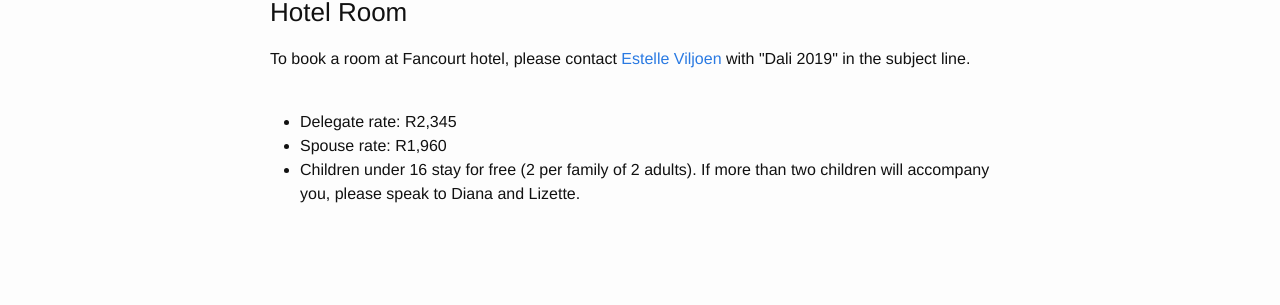
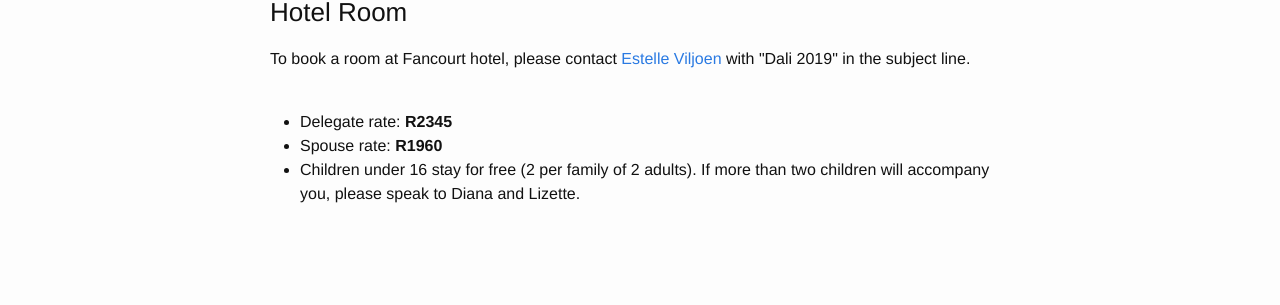
Before and after one commit to dalimeeting/dalimeeting.github.io, a Jekyll site: the page built from registration.html, in a window 1280 px wide. Shown: the part 1675-1980 px from the top of the page. Built offline with Jekyll 4.4.1, drawn with Linux system fonts in a browser that asks for light colours.

Commit message:
Update registration.html

```diff
--- a/_layouts/registration.html
+++ b/_layouts/registration.html
@@ -64,8 +64,8 @@
   <p>To book a room at Fancourt hotel, please contact <a href="mailto:estellev@fancourt.co.za">Estelle Viljoen</a> with "Dali 2019" in the subject line.
    <br><br>
    <ul>
-      <li>Delegate rate: R2,345</li>
-      <li>Spouse rate: R1,960</li>
+      <li>Delegate rate: <strong>R2345</strong></li>
+      <li>Spouse rate: <strong>R1960</strong></li>
       <li>Children under 16 stay for free (2 per family of 2 adults). If more than two children will accompany you, please speak to Diana and Lizette.</li>
   </ul>
   </p>
```
